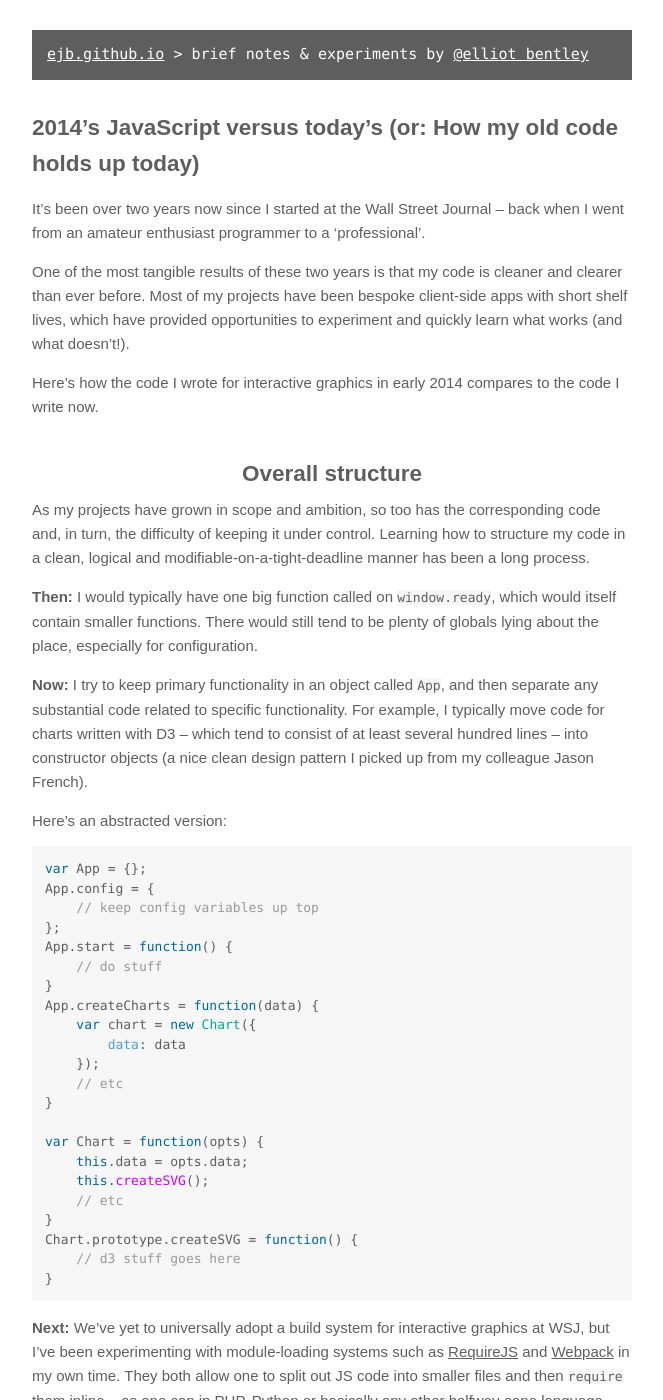
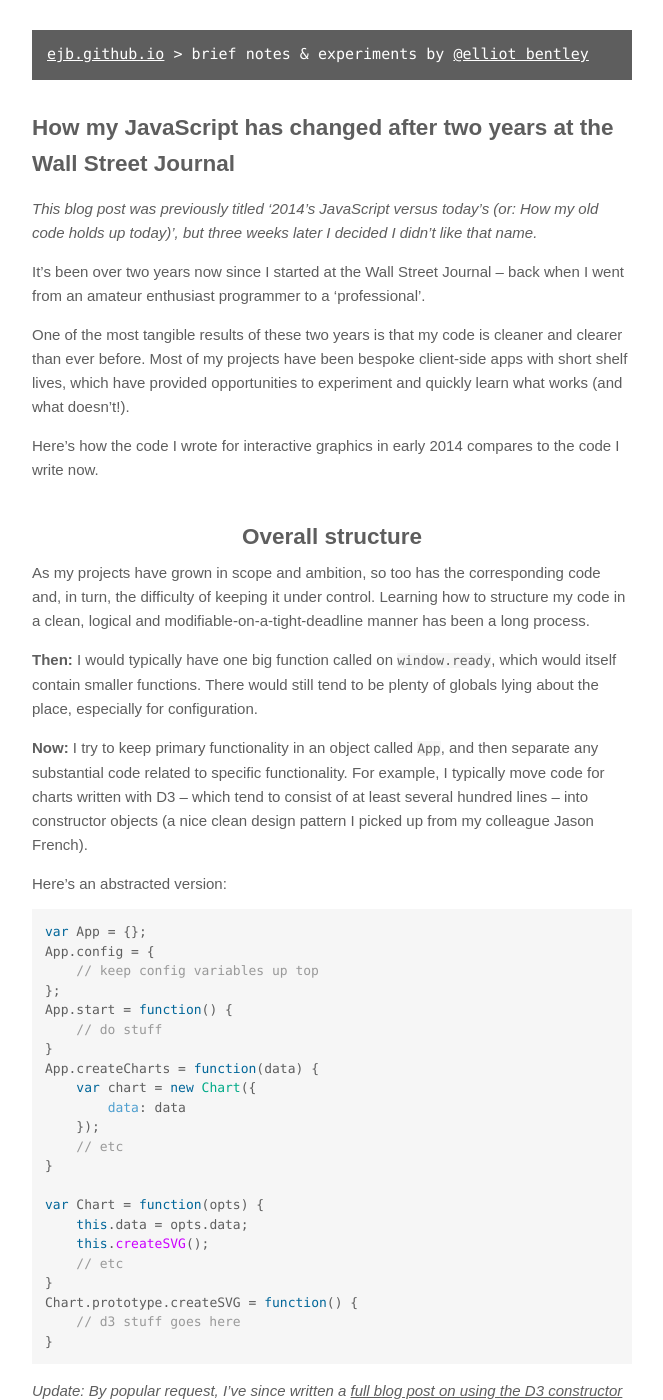
Before and after one commit to ejb/elliotbentley.com, a Jekyll site: the page built from _posts/2016-05-09-how-my-code-has-changed-since-2014.md, in a window 1280 px wide and 1400 px high. Shown: the whole window, without its empty margins (308-971 px from the left). Built offline with Jekyll 4.4.1, drawn with Linux system fonts in a browser that asks for light colours; some of the changed text lies outside the part shown.

Commit message:
Edit 2014 JS blog post

```diff
--- a/_config.yml
+++ b/_config.yml
@@ -4,5 +4,7 @@ description: 'brief notes & experiments by @elliot bentley'
 highlighter: rouge
 baseurl: ''
 markdown: kramdown
+kramdown:
+  input: GFM
 gems:
 - jekyll-redirect-from
--- a/_posts/2016-05-09-how-my-code-has-changed-since-2014.md
+++ b/_posts/2016-05-09-how-my-code-has-changed-since-2014.md
@@ -1,7 +1,9 @@
 ---
 layout: post
-title: "2014’s JavaScript versus today’s (or: How my old code holds up today)"
+title: "How my JavaScript has changed after two years at the Wall Street Journal"
 ---
+
+_This blog post was previously titled ‘2014’s JavaScript versus today’s (or: How my old code holds up today)’, but three weeks later I decided I didn't like that name._
 
 It's been over two years now since I started at the Wall Street Journal -- back when I went from an amateur enthusiast programmer to a 'professional'.
 
@@ -43,6 +45,8 @@ Chart.prototype.createSVG = function() {
     // d3 stuff goes here
 }
 {% endhighlight %}
+
+_Update: By popular request, I've since written a [full blog post on using the D3 constructor pattern](http://ejb.github.io/2016/05/23/a-better-way-to-structure-d3-code.html)._
 
 **Next:** We've yet to universally adopt a build system for interactive graphics at WSJ, but I've been experimenting with module-loading systems such as [RequireJS](http://requirejs.org) and [Webpack](https://webpack.github.io) in my own time. They both allow one to split out JS code into smaller files and then `require` them inline -- as one can in PHP, Python or basically any other halfway-sane language -- and encourages cleaner, self-contained code.
 
```
